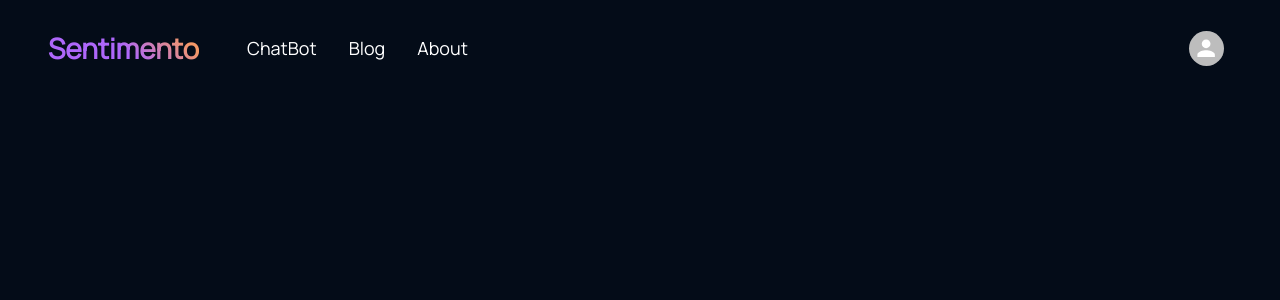
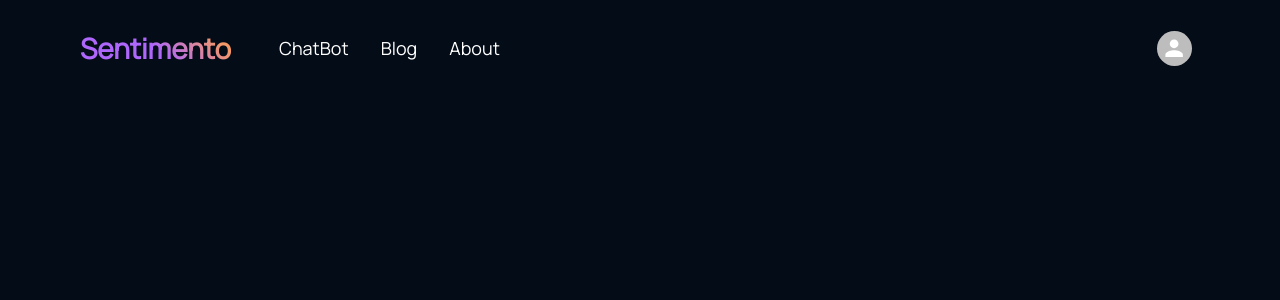
Before and after one commit to Zapperdax/Sentiment, a React (Create React App) app: page / in a window 1280 px wide. Shown: the top 300 px of the page. Built offline with nearby package versions, Linux system fonts and the light colour scheme.

Commit message:
Navbar padding

```diff
--- a/src/components/Navbar.jsx
+++ b/src/components/Navbar.jsx
@@ -40,8 +40,12 @@ const Navbar = () => {
 
   return (
     <>
-      <AppBar color="transparent" elevation={0} position='fixed' sx={!isMobile ? { marginTop: '1em' } : { marginTop: '0.5em' }} >
-        <Toolbar style={styles.toolBar} >
+      <AppBar elevation={0} position='fixed' sx={{ background: '#040C18' }}>
+        <Toolbar style={styles.toolBar} disableGutters={true}
+          sx={{
+            p: isMobile ? '0.5rem 2rem' : '1rem 5rem'
+          }}
+        >
           <Link style={styles.logoText} to='/'>Sentimento</Link>
           {!isMobile ? (
             <Box ml={2} style={styles.navbarLinks}>
@@ -182,7 +186,6 @@ const styles = {
     display: "flex",
     justifyContent: "space-between",
     alignItems: "center",
-    padding: '0 3em'
   },
 navbarLinks: {
   flex: 1,
```
Lines whose indentation alone changed are shown as unchanged.
